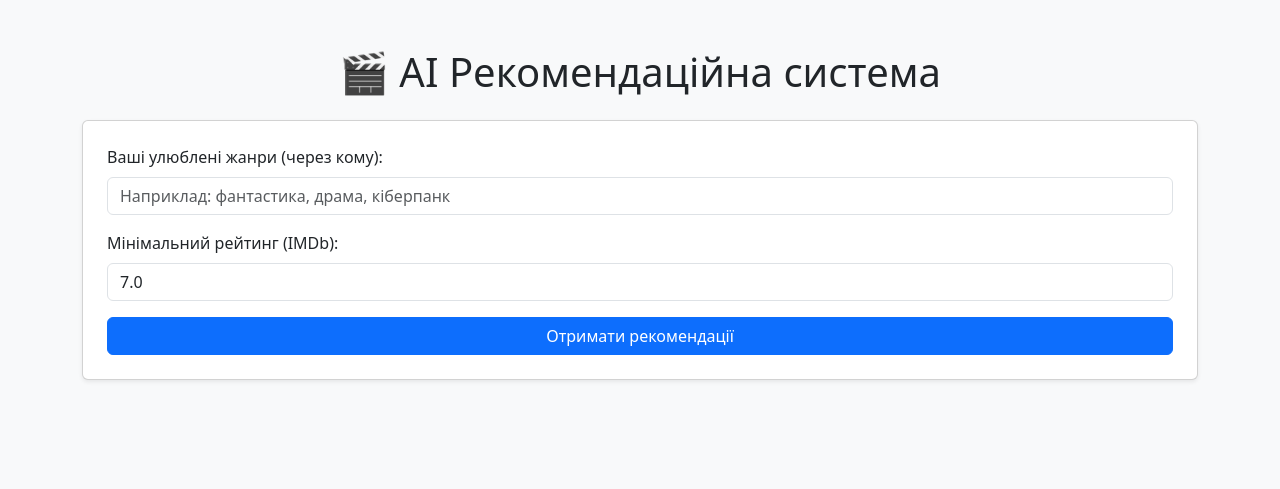
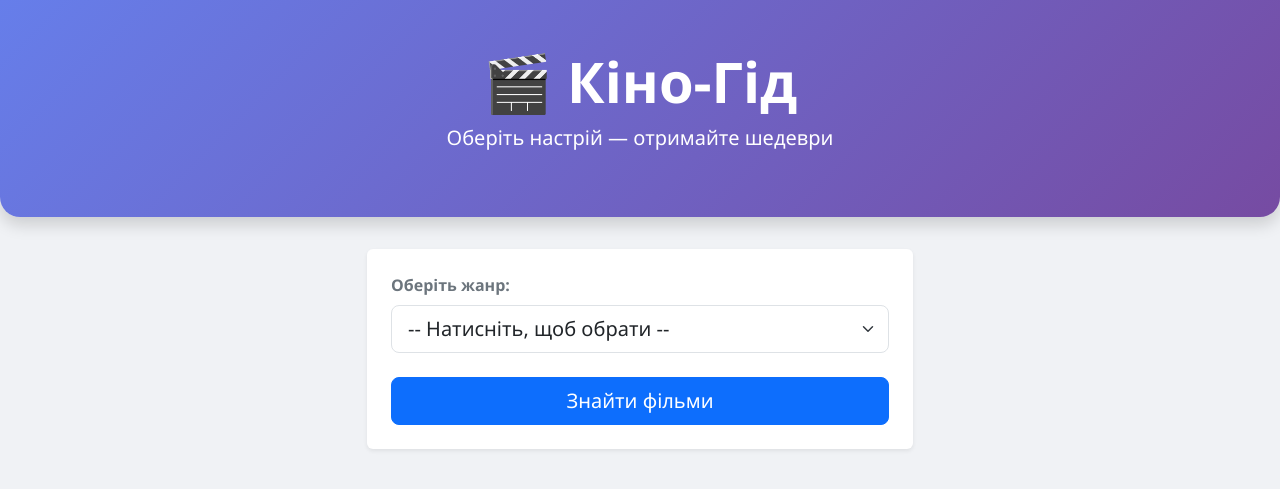
Before and after one commit to ohriski/smart-recs, a Flask app: page / in a window 1280 px wide. Shown: the top 489 px of the page. Run offline with Flask 3, Linux system fonts and the light colour scheme.

Commit message:
Update index.html

```diff
--- a/templates/index.html
+++ b/templates/index.html
@@ -6,84 +6,103 @@
     <title>AI Кіно-Порадник</title>
     <link href="https://cdn.jsdelivr.net/npm/bootstrap@5.3.0/dist/css/bootstrap.min.css" rel="stylesheet">
     <style>
-        body { background-color: #f8f9fa; }
-        .movie-card { transition: transform 0.2s; height: 100%; }
-        .movie-card:hover { transform: scale(1.03); }
-        .loading { display: none; }
+        body { background-color: #f0f2f5; font-family: 'Segoe UI', Tahoma, Geneva, Verdana, sans-serif; }
+        .hero-section { background: linear-gradient(135deg, #667eea 0%, #764ba2 100%); color: white; padding: 3rem 0; margin-bottom: 2rem; border-radius: 0 0 20px 20px;}
+        .movie-card { transition: transform 0.3s ease, box-shadow 0.3s ease; height: 100%; border: none; border-radius: 15px; overflow: hidden;}
+        .movie-card:hover { transform: translateY(-5px); box-shadow: 0 10px 20px rgba(0,0,0,0.15); }
+        .card-header-custom { background-color: #fff; padding: 1.5rem; border-bottom: 1px solid #eee; }
+        .rating-badge { position: absolute; top: 10px; right: 10px; font-weight: bold; font-size: 0.9rem;}
     </style>
 </head>
 <body>
 
-<div class="container py-5">
-    <h1 class="text-center mb-4">🎬 AI Рекомендаційна система</h1>
+<div class="hero-section text-center shadow">
+    <div class="container">
+        <h1 class="display-4 fw-bold">🎬 Кіно-Гід</h1>
+        <p class="lead">Оберіть настрій — отримайте шедеври</p>
+    </div>
+</div>
 
-    <div class="card p-4 shadow-sm mb-5">
-        <form id="recForm">
-            <div class="mb-3">
-                <label for="genres" class="form-label">Ваші улюблені жанри (через кому):</label>
-                <input type="text" class="form-control" id="genres" placeholder="Наприклад: фантастика, драма, кіберпанк" required>
+<div class="container mb-5">
+
+    <div class="row justify-content-center">
+        <div class="col-md-8 col-lg-6">
+            <div class="card shadow-sm border-0">
+                <div class="card-body p-4">
+                    <form id="recForm">
+                        <div class="mb-4">
+                            <label for="genreSelect" class="form-label fw-bold text-secondary">Оберіть жанр:</label>
+                            <select class="form-select form-select-lg" id="genreSelect" required>
+                                <option value="" selected disabled>-- Натисніть, щоб обрати --</option>
+                                <option value="sci-fi">🚀 Наукова фантастика</option>
+                                <option value="comedy">😂 Комедія</option>
+                                <option value="drama">🎭 Драма</option>
+                                <option value="horror">👻 Жахи</option>
+                            </select>
+                        </div>
+                        <button type="submit" class="btn btn-primary w-100 btn-lg">Знайти фільми</button>
+                    </form>
+                </div>
             </div>
-            <div class="mb-3">
-                <label for="rating" class="form-label">Мінімальний рейтинг (IMDb):</label>
-                <input type="number" class="form-control" id="rating" min="1" max="10" step="0.1" value="7.0">
-            </div>
-            <button type="submit" class="btn btn-primary w-100">Отримати рекомендації</button>
-        </form>
+        </div>
     </div>
 
-    <div class="text-center loading" id="loader">
-        <div class="spinner-border text-primary" role="status">
+    <div class="text-center mt-5" id="loader" style="display: none;">
+        <div class="spinner-border text-primary" style="width: 3rem; height: 3rem;" role="status">
             <span class="visually-hidden">Завантаження...</span>
         </div>
-        <p class="mt-2">Штучний інтелект аналізує фільми...</p>
+        <p class="mt-2 text-muted">Підбираємо найкраще для вас...</p>
     </div>
 
-    <div class="row row-cols-1 row-cols-md-2 row-cols-lg-4 g-4" id="results"></div>
+    <div class="row row-cols-1 row-cols-md-2 row-cols-lg-2 g-4 mt-4" id="results"></div>
 </div>
 
 <script>
     document.getElementById('recForm').addEventListener('submit', async function(e) {
         e.preventDefault();
 
-        const genres = document.getElementById('genres').value;
-        const rating = document.getElementById('rating').value;
+        const genre = document.getElementById('genreSelect').value;
         const resultsDiv = document.getElementById('results');
         const loader = document.getElementById('loader');
 
+        // Очистка та показ лоадера
         resultsDiv.innerHTML = '';
         loader.style.display = 'block';
 
         try {
+            // Відправка запиту на сервер
             const response = await fetch('/recommend', {
                 method: 'POST',
                 headers: { 'Content-Type': 'application/json' },
-                body: JSON.stringify({ genres: genres, rating: rating })
+                body: JSON.stringify({ genre: genre })
             });
 
             const result = await response.json();
-            loader.style.display = 'none';
+            loader.style.display = 'none'; // Ховаємо лоадер
 
             if (result.status === 'success') {
                 result.data.forEach(movie => {
+                    // Колір бейджика рейтингу
+                    let badgeColor = movie.rating >= 8.5 ? 'bg-success' : (movie.rating >= 7.5 ? 'bg-warning text-dark' : 'bg-secondary');
+
                     const cardHTML = `
                         <div class="col">
                             <div class="card movie-card shadow-sm">
-                                <div class="card-body">
-                                    <h5 class="card-title">${movie.title} <span class="badge bg-warning text-dark">${movie.rating}</span></h5>
-                                    <h6 class="card-subtitle mb-2 text-muted">${movie.year}</h6>
-                                    <p class="card-text">${movie.description}</p>
+                                <div class="card-body position-relative">
+                                    <span class="badge ${badgeColor} rating-badge">IMDb ${movie.rating}</span>
+                                    <h4 class="card-title text-primary mb-1">${movie.title}</h4>
+                                    <h6 class="text-muted mb-3">${movie.year}</h6>
+                                    <p class="card-text text-secondary">${movie.description}</p>
                                 </div>
                             </div>
                         </div>
                     `;
                     resultsDiv.innerHTML += cardHTML;
                 });
-            } else {
-                resultsDiv.innerHTML = `<div class="alert alert-danger">Помилка: ${result.message}</div>`;
             }
         } catch (error) {
+            console.error(error);
             loader.style.display = 'none';
-            resultsDiv.innerHTML = `<div class="alert alert-danger">Помилка з'єднання з сервером.</div>`;
         }
     });
 </script>
```
